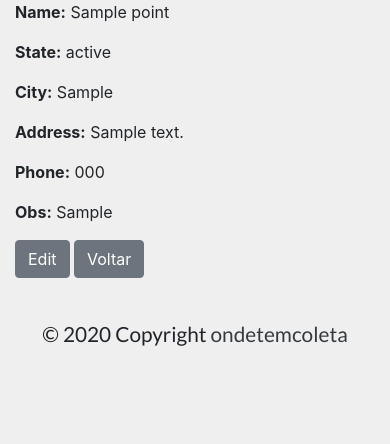
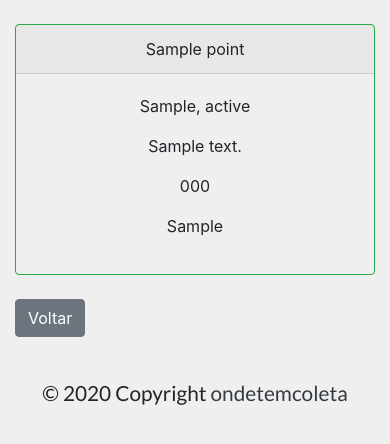
Before and after one commit to biancaguzenski/ondetemcoleta, a Rails app: page /collection_points/1 in a window 390 px wide. Shown: the part 71-515 px from the top of the page. Run offline with Rails 7, Linux system fonts and the light colour scheme; tables that the repository leaves empty hold one stand-in row (values such as "Sample post"); style sheets or scripts are compiled from the project's sources; some libraries are stand-ins or nearby versions.

Commit message:
Added card to show collection points details (responsive).

```diff
--- a/app/assets/stylesheets/application.scss
+++ b/app/assets/stylesheets/application.scss
@@ -60,22 +60,8 @@ body, html, .card {
     margin-left: 32%;
 }
 
-.icon-edit {
-    font-size: 20px;
-    color: green;
-    margin-top: 50%;
-}
-.icon-edit:hover {
-
-}
-
-.icon-report {
-    font-size: 20px;
-    color: tomato;
-    margin-top: 50%;
-}
-.icon-report:hover {
-
+card {
+    max-width: 100rem;
 }
 
 @media only screen and (max-device-width: 900px) {
--- a/app/views/collection_points/index.html.erb
+++ b/app/views/collection_points/index.html.erb
@@ -23,8 +23,6 @@
       <td class="table-content"><%= collection_point.address %></td>
       <td class="table-content"><%= collection_point.phone %></td>
       <td class="table-content"><%= collection_point.obs %></td>
-      <td class="table-content"><%= link_to collection_points_path do %> <i class="fas fa-edit icon-edit" data-toggle="tooltip" data-placement="left" title="Solicitar edição"></i><% end %> </td>
-      <td class="table-content"><%= link_to collection_points_path do %> <i class="fas fa-exclamation-triangle icon-report data-toggle="tooltip" data-placement="left" title="Reportar local inexistente"></i><% end %> </td>
       </tr>
     <% end %>
   </tbody>
--- a/app/views/collection_points/show.html.erb
+++ b/app/views/collection_points/show.html.erb
@@ -1,32 +1,19 @@
+<div class="card border-success text-center mb-4 mt-4">
+  <div class="card-header"><%= @collection_point.name %></div>
+  <div class="card-body">
   <p>
-  <strong>Name:</strong>
-  <%= @collection_point.name %>
+  <%= @collection_point.city %>, <%= @collection_point.state %>
   </p>
-
   <p>
-  <strong>State:</strong>
-  <%= @collection_point.state %>
-</p>
-
-<p>
-  <strong>City:</strong>
-  <%= @collection_point.city %>
-</p>
-
-<p>
-  <strong>Address:</strong>
     <%= @collection_point.address %>
   </p>
-
   <p>
-  <strong>Phone:</strong>
     <%= @collection_point.phone %>
   </p>
-
   <p>
-  <strong>Obs:</strong>
     <%= @collection_point.obs %>
   </p>
+  </div>
+</div>
 
-<%= link_to 'Edit', edit_collection_point_path(@collection_point), class:"btn btn-secondary" %>
 <%= link_to 'Voltar', root_path, class:"btn btn-secondary" %>
```
Lines whose indentation alone changed are shown as unchanged.
